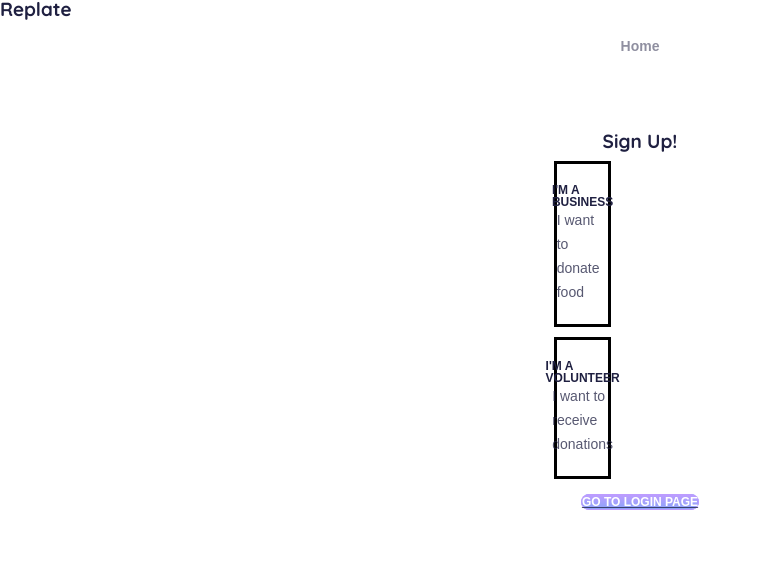
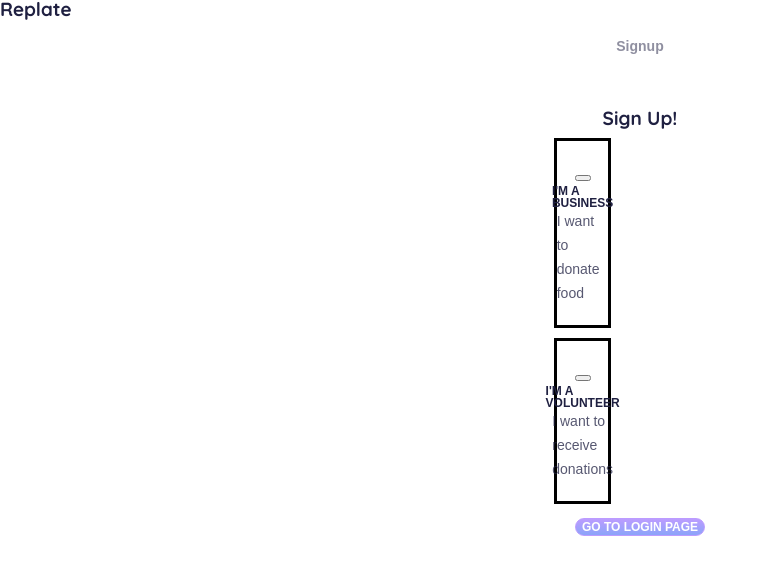
Before and after one commit to Replate-EU/Frontend, a React (Create React App) app in the folder front-end/: page / in a window 1280 px wide. Shown: the top 574 px of the page, without its empty margins (0-767 px from the left). Built offline with nearby package versions, Linux system fonts and the light colour scheme; no server answers; a web font is replaced by a local one.

Commit message:
Button styling

```diff
--- a/front-end/src/CSS/App.css
+++ b/front-end/src/CSS/App.css
@@ -455,9 +455,7 @@
   align-items: center;
   min-height: 500px;
 }
-button:focus {
-  outline: none;
-}
+button:focus,
 a:focus {
   outline: none;
 }
--- a/front-end/src/Components/Navbar.js
+++ b/front-end/src/Components/Navbar.js
@@ -8,7 +8,7 @@
       <h1>Replate</h1>
       <nav>
         <NavLink exact to="/" activeClassName="active" replace>
-          Home
+          Signup
         </NavLink>
         {localStorage.getItem("token") ? (
           <>
--- a/front-end/src/Components/SignUp.js
+++ b/front-end/src/Components/SignUp.js
@@ -9,14 +9,14 @@
       <div className="Boxes">
         <Box>
           <Link to="/business">
-            <a className="hover"></a>
+            <button className="hover"></button>
           </Link>
           <h3>I'm a business</h3>
           <p>I want to donate food</p>
         </Box>
         <Box>
           <Link to="/volunteer">
-            <a className="hover"></a>
+            <button className="hover"></button>
           </Link>
 
           <h3>I'm a volunteer</h3>
@@ -24,7 +24,7 @@
         </Box>
       </div>
       <Link to="/login">
-        <a className="button">Go to login page</a>
+        <button className="button">Go to login page</button>
       </Link>
     </>
   );
--- a/front-end/src/Components/Volunteer/Logged/VolunteerPickups.js
+++ b/front-end/src/Components/Volunteer/Logged/VolunteerPickups.js
@@ -10,9 +10,7 @@
 import VolunteerPickupCard from "./VolunteerPickupCard";
 
 const Div = styled.div`
-  display: flex;
-  flex-flow: row wrap;
-  justify-content: space-between;
+
 `;
 
 export function VolunteerPickups({
--- a/front-end/src/LESS/Card.less
+++ b/front-end/src/LESS/Card.less
@@ -9,6 +9,10 @@
   box-shadow: 0px 0px 25px rgba(0, 0, 0, 0.2);
   border-radius: 4px;
 }
+
+// display: flex;
+//   flex-flow: row wrap;
+//   justify-content: space-between;
 
 .pickups {
   display: flex;
--- a/front-end/src/LESS/global.less
+++ b/front-end/src/LESS/global.less
@@ -39,9 +39,6 @@
   min-height: 500px;
 }
 
-button:focus {
+button:focus, a:focus {
   outline: none;
 }
-a:focus {
-  outline: none;
-}
```
